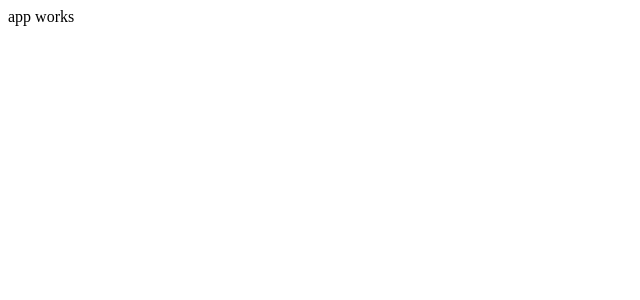
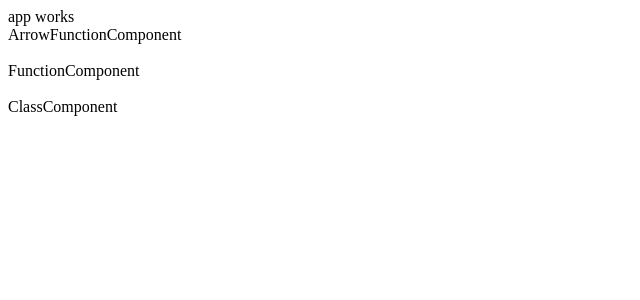
Before and after one commit to alexhddev/react-ts-practice, a React (Create React App) app: page / in a window 1280 px wide. Shown: the top 300 px of the page, without its empty margins (0-640 px from the left). Built offline with nearby package versions, Linux system fonts and the light colour scheme.

Commit message:
Component types

```diff
--- a/src/components/App.tsx
+++ /dev/null
@@ -1,9 +0,0 @@
-function App() {
-  return (
-    <div className="App">
-      app works
-    </div>
-  );
-}
-
-export default App;
--- /dev/null
+++ b/src/components/App1.tsx
@@ -0,0 +1,37 @@
+import React from "react";
+
+const ArrowFunctionComponent = () => {
+  console.log('Rendering ArrowFunctionComponent');
+  return <div>ArrowFunctionComponent</div>;
+};
+
+// recommended for TypeScript
+function FunctionComponent () {
+  console.log('Rendering FunctionComponent');
+  return <div>FunctionComponent</div>;
+}
+
+// Legacy
+class ClassComponent extends React.Component {
+  render() {
+    console.log('Rendering ClassComponent');
+    return <div>ClassComponent</div>;
+  }
+}
+
+function App1() {
+  return (
+    <div className="App">
+      app works
+      <br />
+      <ArrowFunctionComponent />
+      <br />
+      <FunctionComponent />
+      <br />
+      <ClassComponent />
+      <br />
+    </div>
+  );
+}
+
+export default App1;
--- a/src/index.tsx
+++ b/src/index.tsx
@@ -1,12 +1,12 @@
 import React from 'react';
 import ReactDOM from 'react-dom/client';
-import App from './components/App';
+import App1 from './components/App1';
 
 const root = ReactDOM.createRoot(
   document.getElementById('root') as HTMLElement
 );
 root.render(
   <React.StrictMode>
-    <App />
+    <App1 />
   </React.StrictMode>
 );
```
